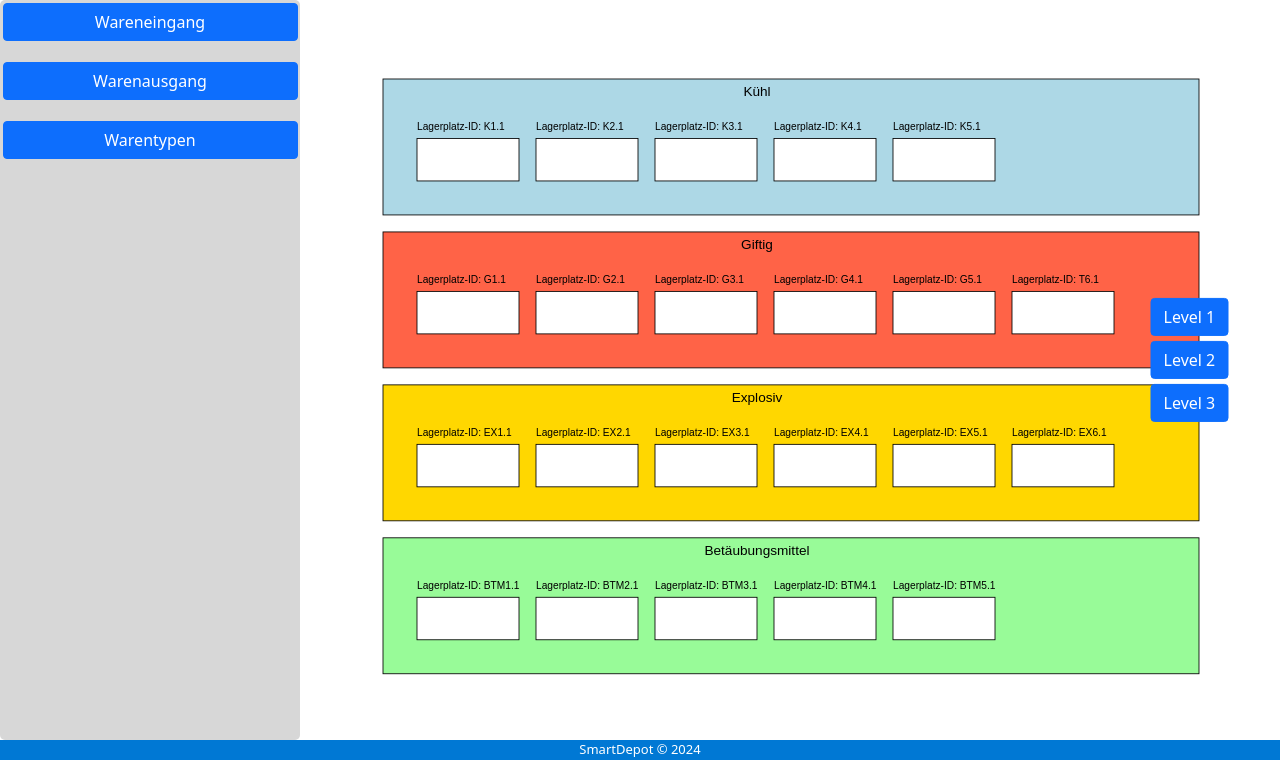
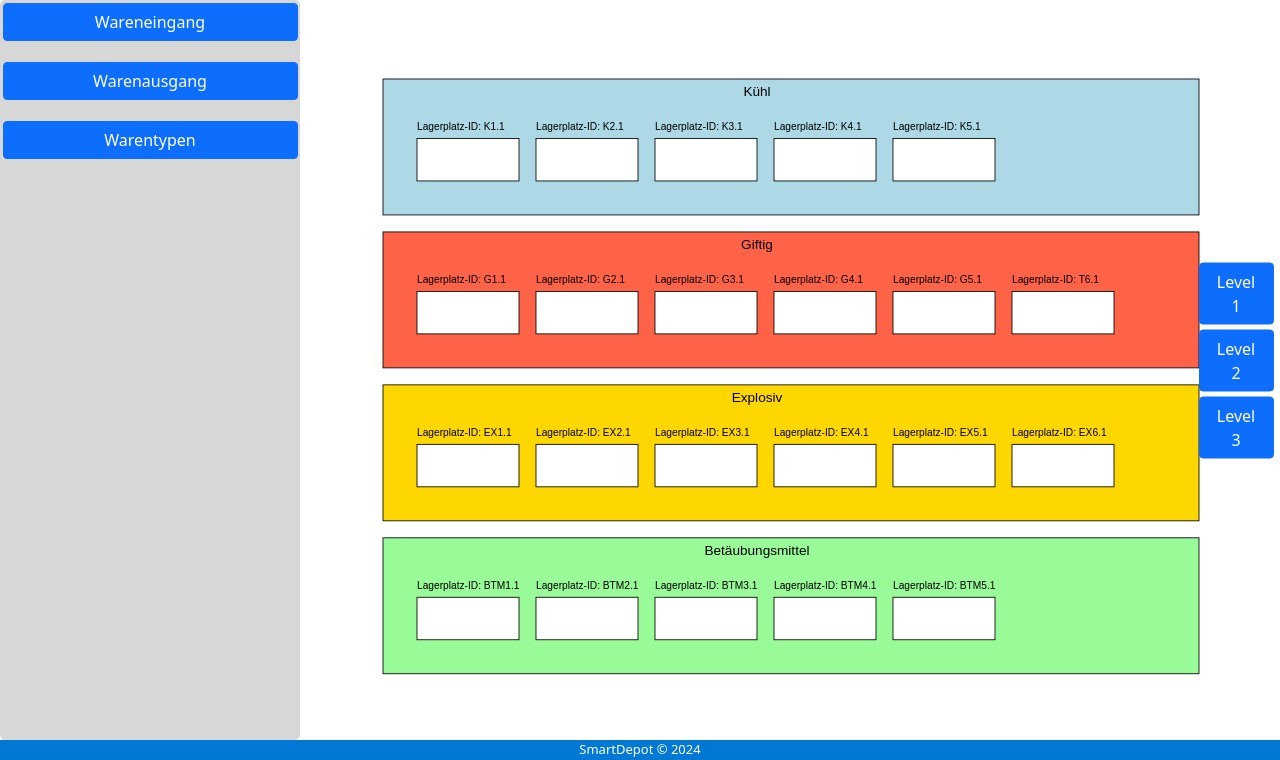
Before and after one commit to AlexanderNungesser/lagerplanungssoftware_mockup, a Flask app: page / in a window 1280 px wide. Shown: the part 40-800 px from the top of the page. Run offline with Flask 3, Linux system fonts and the light colour scheme.

Commit message:
reorder classes

```diff
--- a/src/static/css/style.css
+++ b/src/static/css/style.css
@@ -66,31 +66,8 @@ main {
     overflow-y: auto;
 }
 
-.working_area {
+.handle {
     position: relative;
-    display: flex;
-    flex-direction: row;
-    justify-content: center;
-    align-items: center;
-    z-index: 1;
-    flex: 1 1;
-}
-
-.levels {
-    top: 50%;
-    left: 100%;
-    transform: translate(-105%, -50%);
-    position: absolute;
-    justify-self: flex-end;
-    justify-content: center;
-    align-items: center;
-    min-width: 150px;
-    min-height: 150px;
-    padding: 2%;
-    z-index: 3;
-}
-
-.handle {
     display: flex;
     flex-direction: column;
     min-width: 2.5px;
@@ -106,6 +83,29 @@ main {
     cursor: col-resize;
 }
 
+.working_area {
+    display: flex;
+    flex-direction: row;
+    justify-content: center;
+    align-items: center;
+    z-index: 1;
+    flex: 1 1 auto;
+    padding: 20px;
+}
+
+.levels {
+    top: 50%;
+    left: 100%;
+    transform: translate(-105%, -50%);
+    position: absolute;
+    justify-self: flex-end;
+    justify-content: center;
+    align-items: center;
+    min-width: 80px;
+    min-height: 125px;
+    z-index: 3;
+}
+
 .btn-primary {
     margin: 2.5px 2.5px 2.5px 2.5px;
 }
@@ -118,4 +118,5 @@ footer {
     background-color: var(--smartdepot-blue);
     text-align: center;
     align-content: end;
+    z-index: 2;
 }
```
